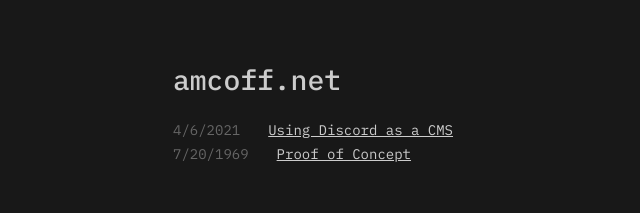
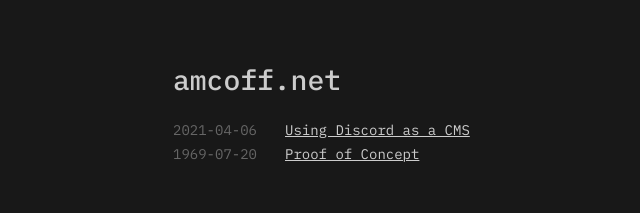
Before and after one commit to ThePicoNerd/amcoff.net, a Next.js app: page / in a window 1280 px wide. Shown: the top 213 px of the page, without its empty margins (159-799 px from the left). Built offline with nearby package versions, Linux system fonts and the light colour scheme.

Commit message:
toISODate

```diff
--- a/src/components/PostHeader.tsx
+++ b/src/components/PostHeader.tsx
@@ -12,7 +12,7 @@ const PostHeader: FunctionComponent<PostHeaderProps> = ({
 }) => (
   <header className={styles.header}>
     <h1>{data.title}</h1>
-    <time>{DateTime.fromISO(data.publishedAt).toLocaleString(DateTime.DATE_SHORT)}</time>
+    <time>{DateTime.fromISO(data.publishedAt).toISODate()}</time>
   </header>
 );
 
--- a/src/components/PostList.tsx
+++ b/src/components/PostList.tsx
@@ -14,7 +14,7 @@ const PostList: FunctionComponent<PostListProps> = ({
   <ul className={styles.list}>
     {posts.map((post) => (
       <li key={post.slug}>
-        <time>{DateTime.fromISO(post.publishedAt).toLocaleString(DateTime.DATE_SHORT)}</time>
+        <time>{DateTime.fromISO(post.publishedAt).toISODate()}</time>
         <Link href={`/${post.slug}`}>
           {/* eslint-disable-next-line jsx-a11y/anchor-is-valid */}
           <a>
```
